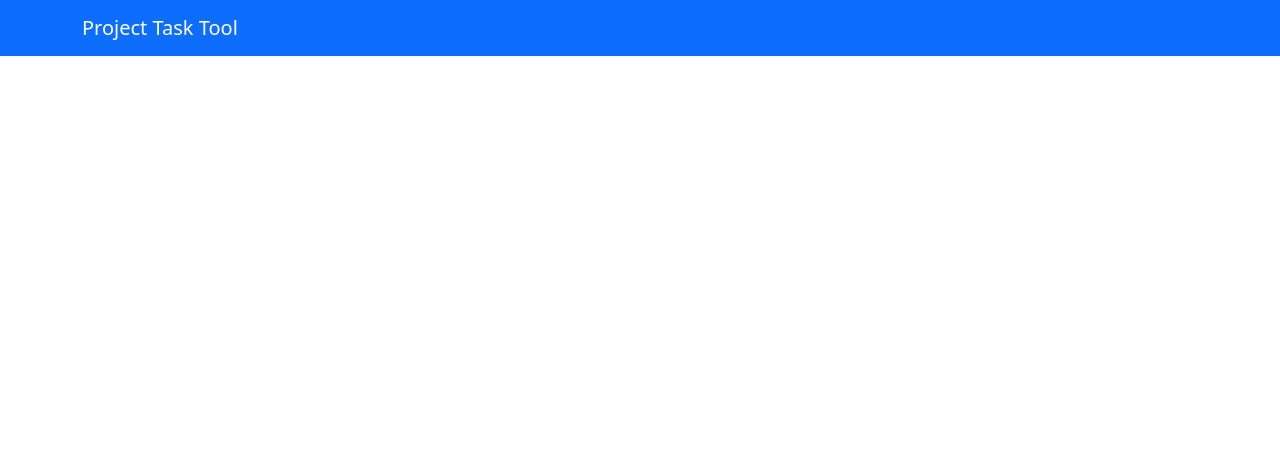
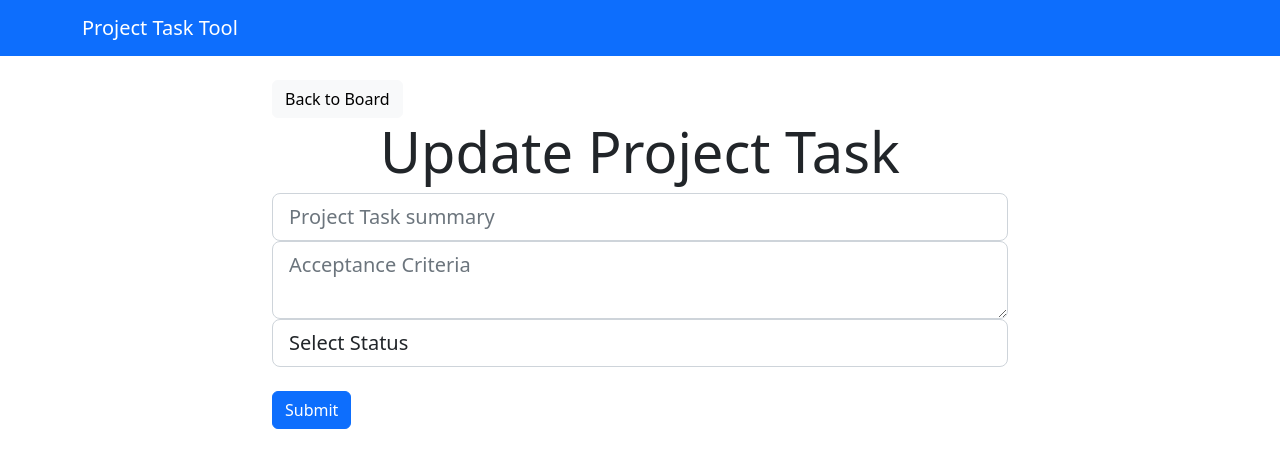
Before and after one commit to ShenChikai/Fullstack_Projects, a React (Create React App) app in the folder Todo_List_Project/playground-react/: page /updateProjectTask/1 in a window 1280 px wide. Before the commit this address had no page. Shown: the top 468 px of the page. Built offline with nearby package versions, Linux system fonts and the light colour scheme; no server answers.

Commit message:
Completed
Day 7:
Add delete request in projectTaskAction and auto re-render using redux
Set up update page, load the updating values when visiting
Add update request in projectTaskAction and auto re-render using redux

```diff
--- a/Todo_List_Project/playground-react/src/App.js
+++ b/Todo_List_Project/playground-react/src/App.js
@@ -4,13 +4,15 @@ import React, { Component } from 'react';
 import "bootstrap/dist/css/bootstrap.min.css";
 // import routing
 import {BrowserRouter, Routes, Route} from "react-router-dom";
+
+// import redux
+import { Provider } from 'react-redux';
+import store from './store';
 // import component
 import Navbar from './components/Navbar';
 import ProjectBoard from './components/ProjectBoard';
 import AddProjectTask from './components/ProjectTask/AddProjectTask';
-// import redux
-import { Provider } from 'react-redux';
-import store from './store';
+import UpdateProjectTask from './components/ProjectTask/UpdateProjectTask';
 
 class App extends Component {
   render() {
@@ -22,6 +24,7 @@ class App extends Component {
         <Routes>
           <Route exact path="/" element={<ProjectBoard />} />
           <Route exact path="/addProjectTask" element={<AddProjectTask />} />
+          <Route exact path="/updateProjectTask/:pt_id" element={<UpdateProjectTask />} />
         </Routes>
         </div>
       </BrowserRouter>
--- a/Todo_List_Project/playground-react/src/actions/type.js
+++ b/Todo_List_Project/playground-react/src/actions/type.js
@@ -1,2 +1,4 @@
 export const GET_ERRORS = "GET_ERRORS";
 export const GET_PROJECT_TASKS = "GET_PROJECT_TASKS";
+export const GET_PROJECT_TASK = "GET_PROJECT_TASK";
+export const DELETE_PROJECT_TASK = "DELETE_PROJECT_TASK";
--- a/Todo_List_Project/playground-react/src/components/Navbar.js
+++ b/Todo_List_Project/playground-react/src/components/Navbar.js
@@ -1,16 +1,17 @@
-import React from 'react'
-import { Link } from 'react-router-dom'
+import React from 'react';
+import { Link } from 'react-router-dom';
+import classnames from "classnames";
 
 export default function Navbar() {
   return (
     // <!-- NavBar Component Code -->
-    <nav class="navbar navbar-expand-sm navbar-dark bg-primary mb-4">
-        <div class="container">
-            <Link class="navbar-brand" to="/">
+    <nav className ="navbar navbar-expand-sm navbar-dark bg-primary mb-4">
+        <div className ="container">
+            <Link className ="navbar-brand" to="/">
                 Project Task Tool
             </Link>
-            <button class="navbar-toggler" type="button" data-toggle="collapse" data-target="#mobile-nav">
-                <span class="navbar-toggler-icon" />
+            <button className ="navbar-toggler" type="button" data-toggle="collapse" data-target="#mobile-nav">
+                <span className ="navbar-toggler-icon" />
             </button>
         </div>
     </nav>
--- a/Todo_List_Project/playground-react/src/components/ProjectBoard.js
+++ b/Todo_List_Project/playground-react/src/components/ProjectBoard.js
@@ -46,19 +46,9 @@ class ProjectBoard extends Component {
                     doneItems.push(tasks[i]);
                 }
             }
-        }
-    };
-
-    BoardContent=  BoardAlgorithm(project_tasks);
-
+            // return the board as a react fragment
             return (
-        <div class="container">
-        <Link to="/addProjectTask" class="btn btn-primary mb-3">
-            <i className="fas fa-plus-circle"> Create Project Task</i>
-        </Link>
-        <br />
-        <hr />
-        {/* <!-- Backlog STARTS HERE --> */}
+                <React.Fragment>
                 <div class="container">
                     <div class="row">
                         <div class="col-md-4">
@@ -93,11 +83,22 @@ class ProjectBoard extends Component {
                         </div>
                     </div>
                 </div>
+                </React.Fragment>
+            )
+        }
+    };
 
-        {/* <!-- Backlog ENDS HERE --> */}
+    BoardContent = BoardAlgorithm(project_tasks);
+
+    return (
+    <div class="container">
+        <Link to="/addProjectTask" class="btn btn-primary mb-3">
+            <i className="fas fa-plus-circle"> Create Project Task</i>
+        </Link>
+        <br />
+        <hr />
+        {BoardContent}
     </div>
-
-    // <!-- PROJECT BOARD ENDS HERE -->
     )
   }
 }
--- a/Todo_List_Project/playground-react/src/components/ProjectTask/UpdateProjectTask.js
+++ b/Todo_List_Project/playground-react/src/components/ProjectTask/UpdateProjectTask.js
@@ -1,25 +1,130 @@
-import React, { Component } from 'react'
+import React, { Component } from 'react';
+import { Link, useParams, Navigate  } from "react-router-dom"
+import classnames from "classnames";
+import PropTypes from "prop-types";
+import { connect } from 'react-redux';
+import { getProjectTask, addProjectTask } from '../../actions/projectTaskActions';
 
-export default class UpdateProjectTask extends Component {
+// Wrapper the class component UpdateProjectTask with useParams()
+//   as it is not accessable in class
+// in react-router-dom v6: useNavigate, useParams, useLocation
+const withParams = (UpdateProjectTask) => (props) => {
+    const params = useParams();
+
+    return <UpdateProjectTask {...props} params={params} />;
+}
+
+class UpdateProjectTask extends Component {
+    // constructor
+    constructor() {
+        super();
+        this.state = {
+            id: "",
+            summary: "",
+            acceptanceCriteria: "",
+            status: "",
+            errors: {},
+            sumbitted: false,
+        };
+        this.onChange = this.onChange.bind(this);
+        this.onSubmit = this.onSubmit.bind(this);
+    }
+
+    // create the target id varirable from params(route) when this component mounted
+    async componentDidMount() {
+        const { pt_id } = this.props.params;
+        await this.props.getProjectTask(pt_id); // wait for the props to load first
+
+        // initialize state with what we got
+        const { id, summary, acceptanceCriteria, status } = this.props.project_task;
+
+        this.setState({
+            id,
+            summary,
+            acceptanceCriteria,
+            status
+        });
+    }
+
+    // set state on change
+    onChange (e) {
+        this.setState({[e.target.name] : e.target.value});
+    }
+
+    // load errors from props to state if changed
+    componentDidUpdate(prevProps, prevState) {
+        if(prevProps.errors!==this.props.errors){
+            this.setState({errors: this.props.errors});
+        }
+    }
+
+    // submit event
+    async onSubmit(e) {
+        // prevent page refresh
+        e.preventDefault();
+        // create update task
+        const updatedTask = {
+            id: this.state.id,
+            summary: this.state.summary,
+            acceptanceCriteria: this.state.acceptanceCriteria,
+            status: this.state.status,
+        };
+        console.log('submitting')
+        // see add project
+        let checker = await this.props.addProjectTask(updatedTask);
+        this.setState({sumbitted: checker});
+    }
+
   render() {
+    let sumbitted = this.state.sumbitted;   // defined the submitted checker here in render
+    const { errors } = this.state;
     return (
         <div className="updateProjectTask">
+
+            {
+                // navigate back to home when sumbitted
+                sumbitted && (<Navigate to="/" replace={true} /> )
+            }
+
             <div className="container">
                 <div className="row">
                     <div className="col-md-8 m-auto">
-                        <a href="/ProjectBoard.html" className="btn btn-light">
+                        <Link to={"/"} className="btn btn-light">
                             Back to Board
-                        </a>
+                        </Link>
                         <h4 className="display-4 text-center">Update Project Task</h4>
-                        <form>
+                        <form onSubmit={this.onSubmit}>
                             <div className="form-group">
-                                <input type="text" className="form-control form-control-lg" name="summary" placeholder="Project Task summary" />
+                                <input
+                                    type="text"
+                                    className={classnames("form-control form-control-lg", {
+                                        "is-invalid": errors.summary
+                                    })}
+                                    name="summary"
+                                    placeholder="Project Task summary"
+                                    value = {this.state.summary}
+                                    onChange = {this.onChange}
+                                />
+                                {errors.summary && (
+                                    <div className='invalid-feedback'> {errors.summary} </div>
+                                )}
                             </div>
                             <div className="form-group">
-                                <textarea className="form-control form-control-lg" placeholder="Acceptance Criteria" name="acceptanceCriteria"></textarea>
+                                <textarea
+                                    className="form-control form-control-lg"
+                                    placeholder="Acceptance Criteria"
+                                    name="acceptanceCriteria"
+                                    value = {this.state.acceptanceCriteria}
+                                    onChange = {this.onChange}
+                                    ></textarea>
                             </div>
                             <div className="form-group">
-                                <select className="form-control form-control-lg" name="status">
+                                <select
+                                    className="form-control form-control-lg"
+                                    name="status"
+                                    value = {this.state.status}
+                                    onChange = {this.onChange}
+                                >
                                     <option value="">Select Status</option>
                                     <option value="TO_DO">TO DO</option>
                                     <option value="IN_PROGRESS">IN PROGRESS</option>
@@ -35,3 +140,17 @@ export default class UpdateProjectTask extends Component {
     )
   }
 }
+
+UpdateProjectTask.propTypes = {
+    project_task: PropTypes.object.isRequired,
+    errors: PropTypes.object.isRequired,
+    getProjectTask: PropTypes.func.isRequired,
+    addProjectTask: PropTypes.func.isRequired,
+};
+
+const mapStateToProps = (state) => ({
+    project_task: state.project_task.project_task,
+    errors: state.errors,
+});
+
+export default connect(mapStateToProps, {getProjectTask, addProjectTask}) (withParams(UpdateProjectTask));
--- a/Todo_List_Project/playground-react/src/reducers/projectTaskReducer.js
+++ b/Todo_List_Project/playground-react/src/reducers/projectTaskReducer.js
@@ -1,7 +1,8 @@
-import { GET_PROJECT_TASKS } from '../actions/type'
+import { DELETE_PROJECT_TASK, GET_PROJECT_TASK, GET_PROJECT_TASKS } from '../actions/type'
 
 const initialState = {
     project_tasks: [],
+    project_task: {},
 }
 
 export default function (state = initialState, action) {
@@ -10,7 +11,21 @@ export default function (state = initialState, action) {
         return {
             ...state,
             project_tasks: action.payload,
-        }
+        };
+
+    case GET_PROJECT_TASK:
+        return {
+            ...state,
+            project_task: action.payload,
+        };
+
+    case DELETE_PROJECT_TASK:
+        return {
+            ...state,
+            project_tasks: state.project_tasks.filter((project_task) => {
+                return project_task.id !== action.payload
+            }),
+        };
 
     default:
         return state;
```
Also changed, not shown: Todo_List_Project/playground-react/src/actions/projectTaskActions.js (+30 -3 lines), Todo_List_Project/playground-react/src/components/ProjectTask/ProjectTaskItem.js (+40 -12 lines). Lines whose indentation alone changed are shown as unchanged.
